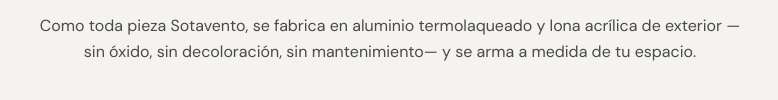
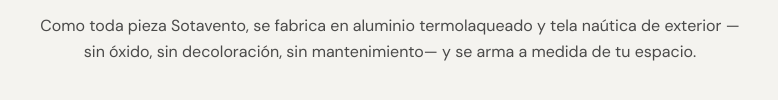
Before and after one commit to gastonguty/sotavento-web, a plain HTML site: page colecciones/pacifico.html in a window 1280 px wide. Shown: the part 812-912 px from the top of the page, 250-1028 px from the left. Drawn offline with nearby package versions, Linux system fonts and the light colour scheme; a web font is replaced by a local one.

Commit message:
Update description and material in pacifico.html

```diff
--- a/colecciones/pacifico.html
+++ b/colecciones/pacifico.html
@@ -4,7 +4,7 @@
   <meta charset="UTF-8" />
   <meta name="viewport" content="width=device-width, initial-scale=1.0" />
   <title>Pacífico — Sotavento Living</title>
-  <meta name="description" content="Línea Pacífico de Sotavento Living: diseño contemporáneo, living, comedor completo, barra y banquetas. Aluminio termolaqueado y lona acrílica. Medidas del catálogo." />
+  <meta name="description" content="Línea Pacífico de Sotavento Living: diseño contemporáneo, living, comedor completo, barra y banquetas. Aluminio termolaqueado y tela naútica. Medidas del catálogo." />
 
   <link rel="preconnect" href="https://fonts.googleapis.com" />
   <link rel="preconnect" href="https://fonts.gstatic.com" crossorigin />
@@ -62,7 +62,7 @@
         <p class="cormorant" style="text-align:center;">La línea</p>
         <h2 style="font-size: clamp(28px,3.5vw,40px); margin: 8px 0 24px;">Diseño contemporáneo para todos los días.</h2>
         <p style="color: rgba(31,31,31,0.8); margin-bottom: 16px;">El Pacífico es liviandad y comodidad: líneas contemporáneas, asientos amplios y una versatilidad que va del living al comedor. Es la única línea que suma <strong>barra y banquetas</strong>, para el after o el desayuno al aire libre.</p>
-        <p style="color: rgba(31,31,31,0.8);">Como toda pieza Sotavento, se fabrica en aluminio termolaqueado y lona acrílica de exterior —sin óxido, sin decoloración, sin mantenimiento— y se arma a medida de tu espacio.</p>
+        <p style="color: rgba(31,31,31,0.8);">Como toda pieza Sotavento, se fabrica en aluminio termolaqueado y tela naútica de exterior —sin óxido, sin decoloración, sin mantenimiento— y se arma a medida de tu espacio.</p>
       </div>
     </div>
   </section>
```
